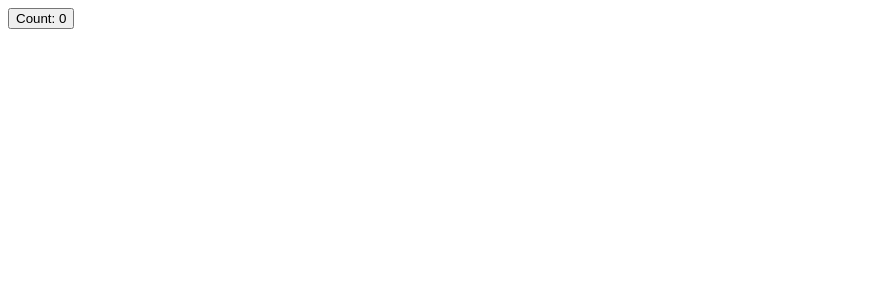
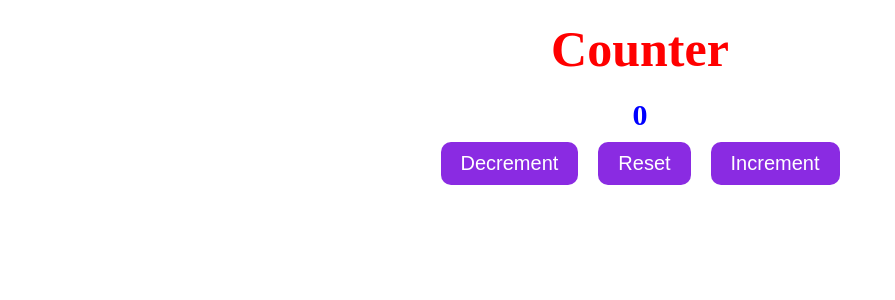
Before and after one commit to SuvamNaskar/my-react-app, a React (Vite) app: page / in a window 1280 px wide. Shown: the top 300 px of the page, without its empty margins (0-895 px from the left). Built offline with nearby package versions, Linux system fonts and the light colour scheme.

Commit message:
Counter App

```diff
--- a/src/App.jsx
+++ b/src/App.jsx
@@ -3,6 +3,7 @@ import Student from "./Student";
 import UserGreeting from './UserGreeting'
 import List from "./List";
 import EventButton from "./EventButton";
+import Counter from "./Counter.jsx";
 
 function App() {
 
@@ -47,9 +48,15 @@ function App() {
 	// 	</>
 	// );
 
-	return (
+	// return (	// Event Handling
+	// 	<>
+	// 		<EventButton />
+	// 	</>
+	// );
+
+	return (	// useState Hook
 		<>
-			<EventButton />
+			<Counter />
 		</>
 	);
 }
--- /dev/null
+++ b/src/Counter.jsx
@@ -0,0 +1,30 @@
+import React, {useState} from 'react';
+import style from './stylesheets/Counter.module.css';
+
+function Counter() {
+    const [count, setCount] = useState(0);
+
+    const dcr = () => {
+        setCount(count - 1);
+    }
+
+    const inr = () => {
+        setCount(count + 1);
+    }
+
+    const rst = () => {
+        setCount(0);
+    }
+
+    return (
+        <>
+            <h1>Counter</h1>
+            <h3>{count}</h3>
+            <button onClick={dcr}>Decrement</button>
+            <button onClick={rst}>Reset</button>
+            <button onClick={inr}>Increment</button>
+        </>
+    );
+}
+
+export default Counter;
--- /dev/null
+++ b/src/stylesheets/Counter.module.css
@@ -0,0 +1,37 @@
+*{
+    margin: 0;
+    padding: 0;
+    box-sizing: border-box;
+    text-align: center;
+}
+
+h1{
+    color: red;
+    font-size: 50px;
+    text-align: center;
+    margin-top: 20px;
+}
+
+h3{
+    color: blue;
+    font-size: 30px;
+    text-align: center;
+    margin-top: 20px;
+}
+
+button{
+    background-color: blueviolet;
+    border-radius: 10px;
+    color: white;
+    font-size: 20px;
+    padding: 10px 20px;
+    margin-top: 20px;
+    border: none;
+    cursor: pointer;
+    margin: 10px;
+}
+
+button:hover{
+    background-color: rgb(178, 106, 245);
+    color: black;
+}
```
